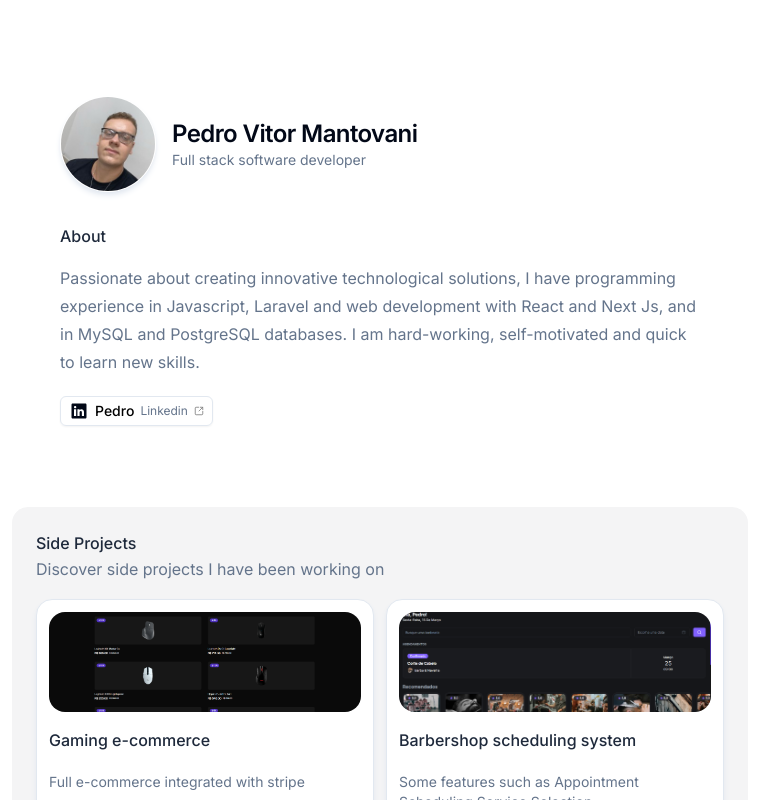
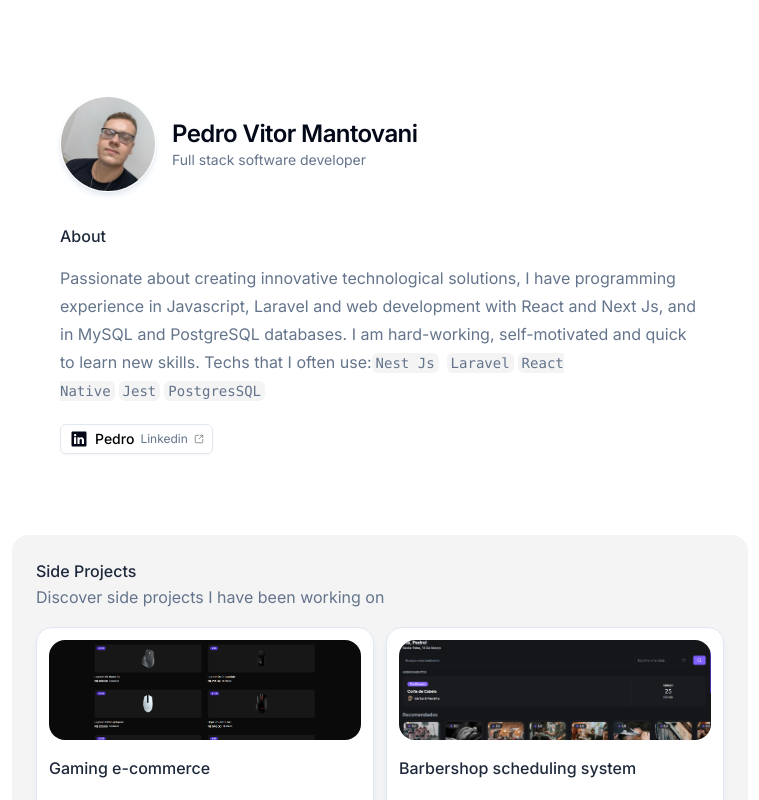
Before and after one commit to Pedrinvits/personal-portfolio, a Next.js app: page / in a window 1280 px wide. Shown: the top 800 px of the page, without its empty margins (260-1019 px from the left). Built offline with nearby package versions, Linux system fonts and the light colour scheme.

Commit message:
feat : add techs

```diff
--- a/src/components/bio/index.tsx
+++ b/src/components/bio/index.tsx
@@ -21,7 +21,12 @@ const Bio = () => {
                     <div className="flex flex-col gap-4">
                         <h3 className="font-medium text-slate-800">About</h3>
                         <p className="leading-7 text-slate-500">
-                            Passionate about creating innovative technological solutions, I have programming experience in Javascript, Laravel and web development with React and Next Js, and in MySQL and PostgreSQL databases. I am hard-working, self-motivated and quick to learn new skills.
+                            Passionate about creating innovative technological solutions, I have programming experience in Javascript, Laravel and web development with React and Next Js, and in MySQL and PostgreSQL databases. I am hard-working, self-motivated and quick to learn new skills. Techs that I often use:
+                            <code className="rounded-md bg-zinc-100 px-1 py-0.5 text-sm mr-1">Nest Js</code>
+                            <code className="rounded-md bg-zinc-100 px-1 py-0.5 text-sm ml-1">Laravel</code>
+                            <code className="rounded-md bg-zinc-100 px-1 py-0.5 text-sm ml-1">React Native</code>
+                            <code className="rounded-md bg-zinc-100 px-1 py-0.5 text-sm ml-1">Jest</code>
+                            <code className="rounded-md bg-zinc-100 px-1 py-0.5 text-sm ml-1">PostgresSQL</code>
                         </p>
                         <ul className="mt-1 flex flex-wrap items-start gap-1.5">
                             <li>
```
